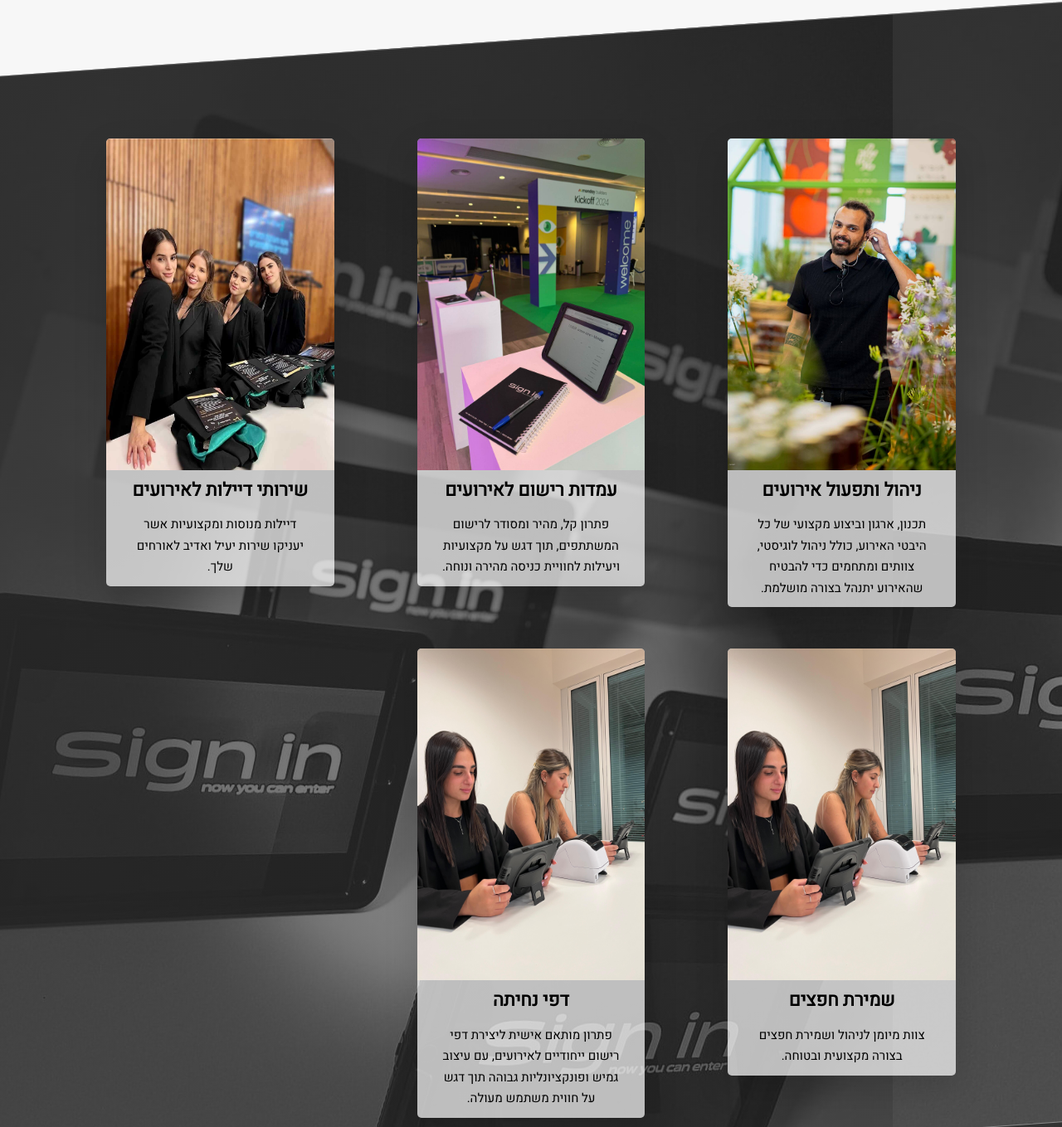
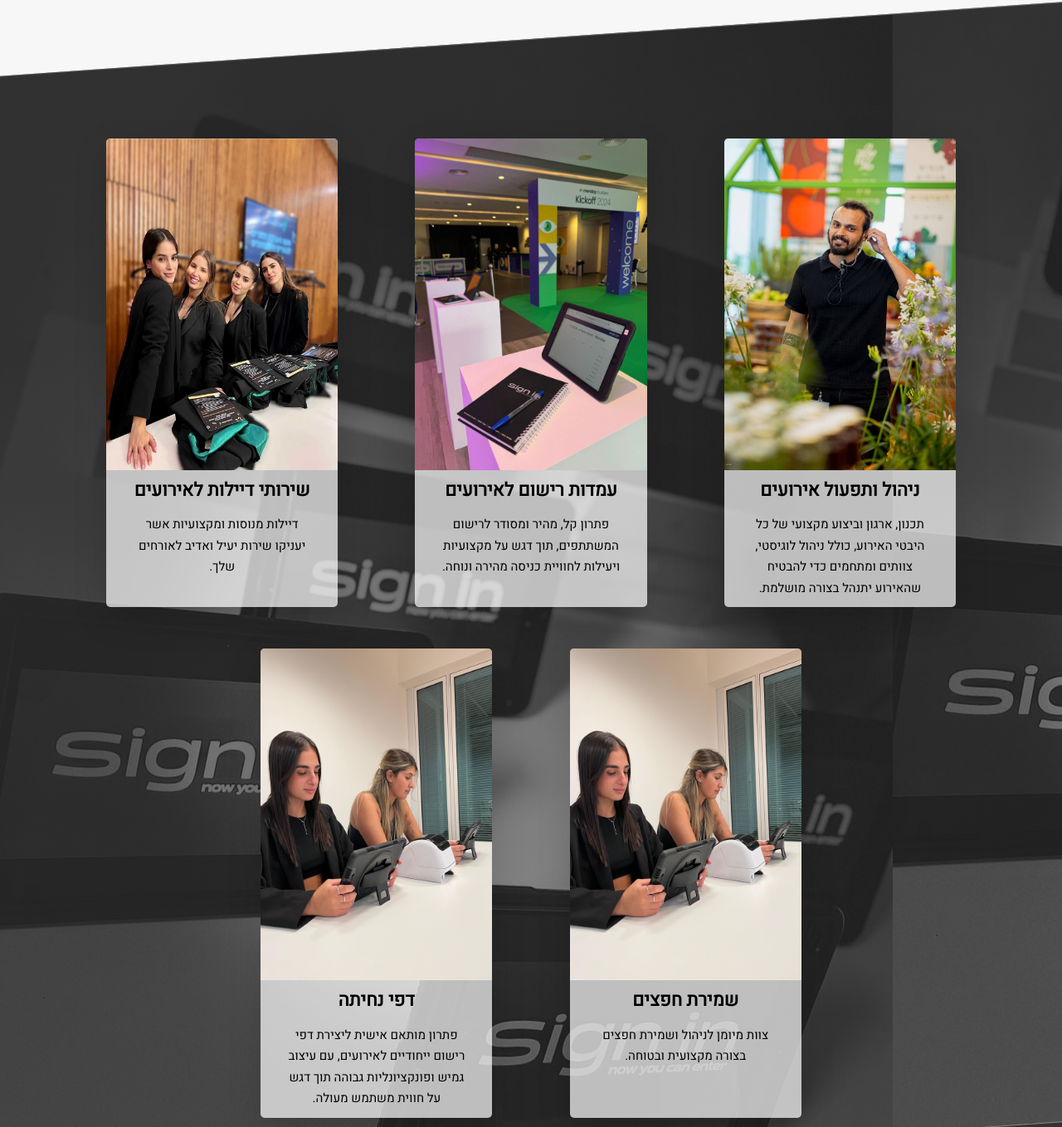
Before and after one commit to Irit-Holdarov/Sign-in-website, a website: page index.html in a window 1280 px wide. Shown: the part 1509-2868 px from the top of the page at 83% size. Drawn offline with Linux system fonts and the light colour scheme.

Commit message:
Improving the design - part of the services

```diff
--- a/sass/components/_services.scss
+++ b/sass/components/_services.scss
@@ -12,10 +12,37 @@
 
   &__grid-box {
     display: grid;
-    grid-template-columns: repeat(3, 1fr);
-    gap: 5rem 10rem;
+    grid-template-columns: repeat(11, 1fr);
+    grid-template-rows: repeat(2, 1fr);
+    gap: 5rem 0;
     padding: 12rem 0;
     width: 80%;
+
+    &--col:nth-child(1) {
+      grid-column: 1/4;
+    }
+
+    &--col:nth-child(2) {
+      grid-column: 5/8;
+    }
+
+    &--col:nth-child(3) {
+      grid-column: 9/-1;
+    }
+
+    &--col:nth-child(4) {
+      grid-column: 3/6;
+    }
+
+    &--col:nth-child(5) {
+      grid-column: 7/10;
+
+    }
+  }
+
+  &__grid-box--col {
+    display: flex;
+    align-items: stretch;
   }
 
   &__box {
```
Also changed, not shown: index.html (+2 -3 lines), css/style.css, img/sign-in21.jpeg (added).
